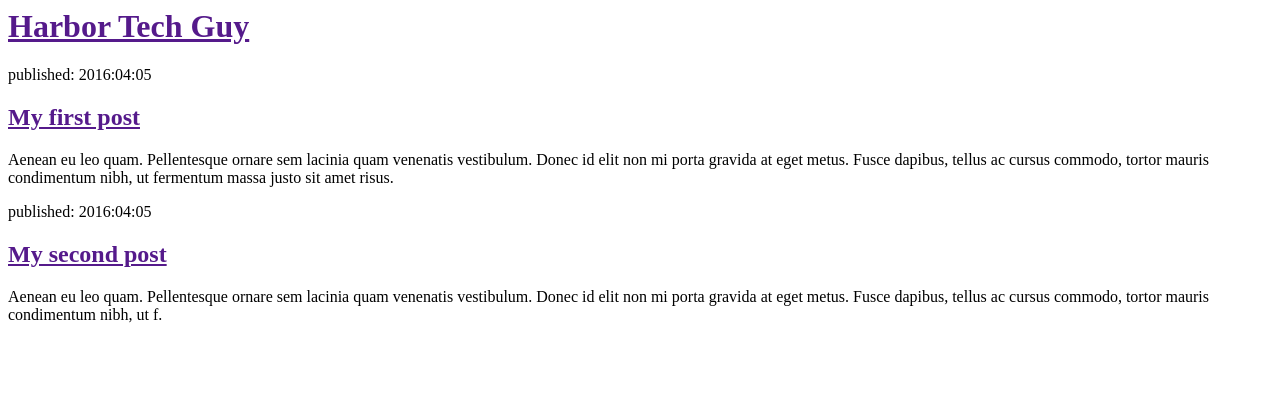
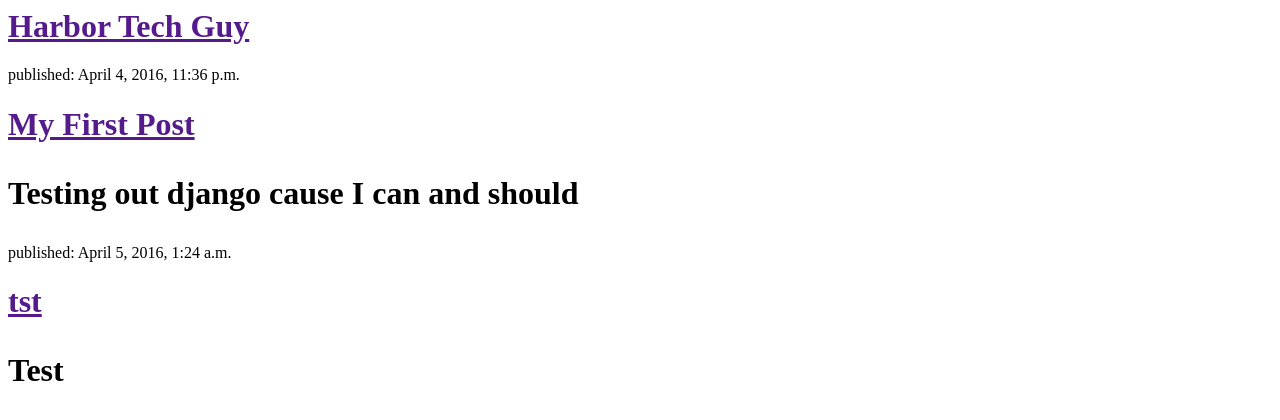
Before and after one commit to ironworker/django, a Django app: page / in a window 1280 px wide. Shown: the top 420 px of the page. Run offline with Django 3.2, Linux system fonts and the light colour scheme; data comes from the database, SQL or seed files in the repository; both versions use the stored data as it was after the commit.

Commit message:
more template testing

```diff
--- a/blog/templates/blog/post_list.html
+++ b/blog/templates/blog/post_list.html
@@ -7,16 +7,12 @@
             <h1><a href="">Harbor Tech Guy</a></h1>
         </div>
 
+        {% for post in posts %}
         <div>
-            <p>published: 2016:04:05</p>
-            <h2><a href="">My first post</a></h2>
-            <p>Aenean eu leo quam. Pellentesque ornare sem lacinia quam venenatis vestibulum. Donec id elit non mi porta gravida at eget metus. Fusce dapibus, tellus ac cursus commodo, tortor mauris condimentum nibh, ut fermentum massa justo sit amet risus.</p>
+            <p>published: {{ post.published_date }}</p>
+            <h1><a href="">{{ post.title }}</a><h1>
+            <p>{{post.text |linebreaks }}</p>
         </div>
-
-        <div>
-            <p>published: 2016:04:05</p>
-            <h2><a href="">My second post</a></h2>
-            <p>Aenean eu leo quam. Pellentesque ornare sem lacinia quam venenatis vestibulum. Donec id elit non mi porta gravida at eget metus. Fusce dapibus, tellus ac cursus commodo, tortor mauris condimentum nibh, ut f.</p>
-        </div>
+        {% endfor %}
     </body>
 </html>
--- a/blog/views.py
+++ b/blog/views.py
@@ -1,6 +1,9 @@
 from django.shortcuts import render
+from django.utils import timezone
+from .models import Post
 
 # Create your views here.
 
 def post_list(request):
-    return render(request, 'blog/post_list.html',{})
+    posts = Post.objects.filter(published_date__lte=timezone.now()).order_by('published_date')
+    return render(request, 'blog/post_list.html',{'posts':posts})
```
Also changed, not shown: db.sqlite3, 1 other file.
